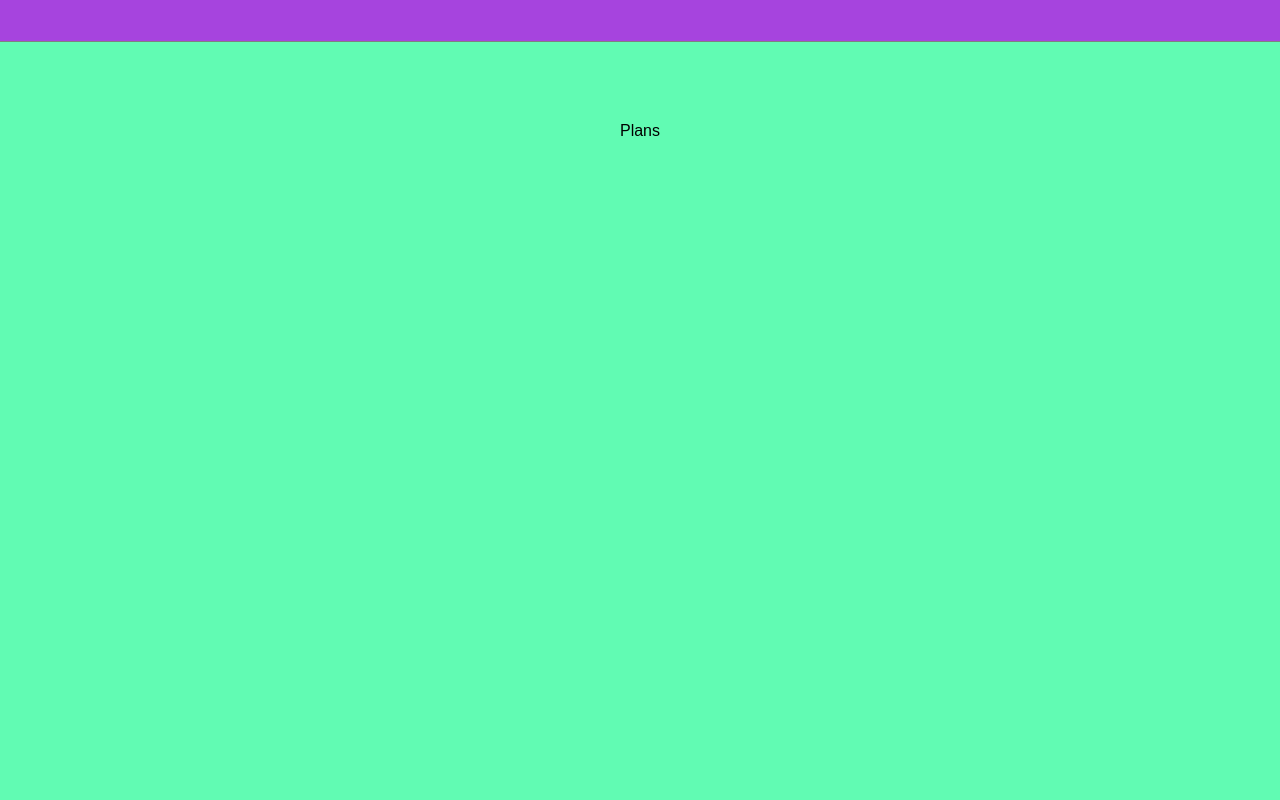
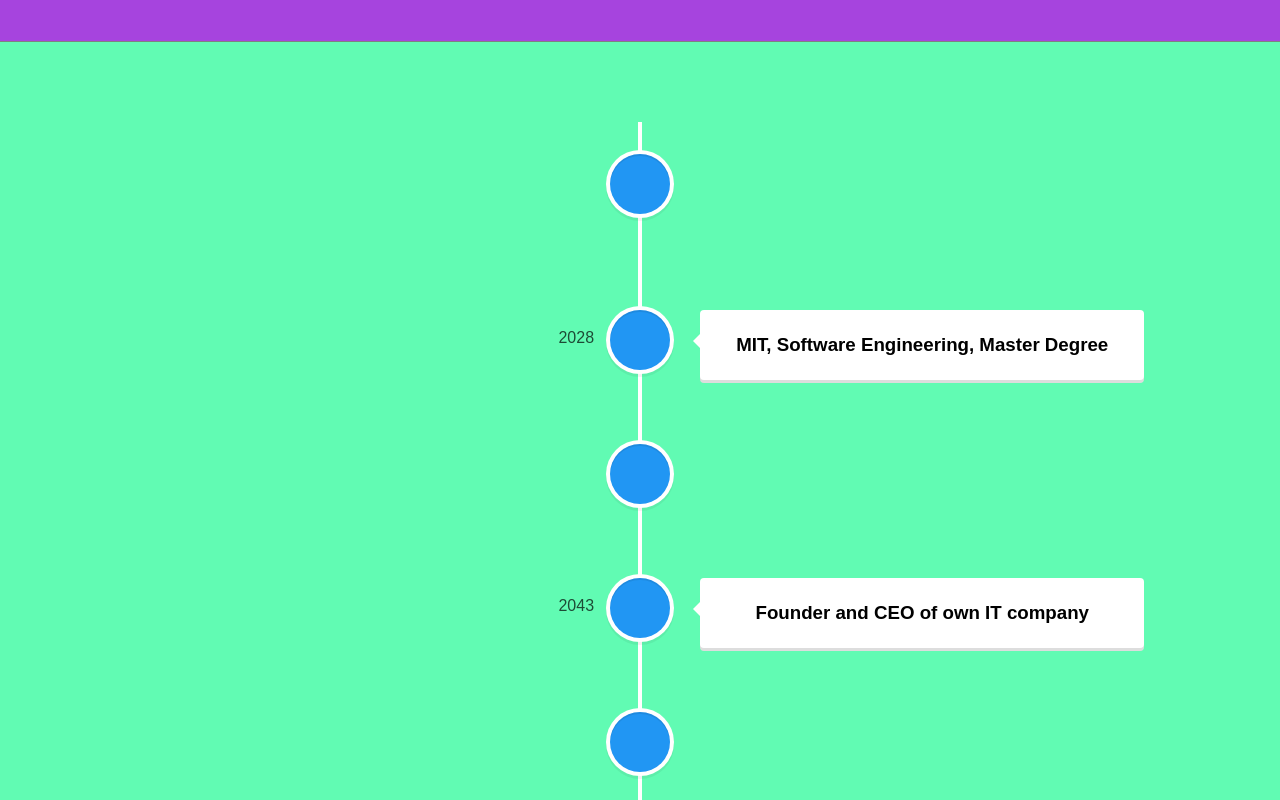
Before and after one commit to droidinspector/bio, a React (Create React App) app: page / in a window 1280 px wide. Shown: the part 1560-2360 px from the top of the page. Built offline with nearby package versions, Linux system fonts and the light colour scheme.

Commit message:
add content to plans

```diff
--- a/package.json
+++ b/package.json
@@ -10,6 +10,7 @@
     "react-dom": "^18.2.0",
     "react-image-gallery": "^1.2.8",
     "react-scripts": "5.0.1",
+    "react-vertical-timeline-component": "^3.5.2",
     "web-vitals": "^2.1.4"
   },
   "scripts": {
--- a/src/components/Plans.js
+++ b/src/components/Plans.js
@@ -1,9 +1,57 @@
+import { VerticalTimeline, VerticalTimelineElement }  from 'react-vertical-timeline-component';
+import 'react-vertical-timeline-component/style.min.css';
 import './Plans.css';
 
 function Plans() {
   return (
     <section className="section-plans">
-      Plans
+      <VerticalTimeline>
+        <VerticalTimelineElement
+          className="vertical-timeline-element--work"
+          date="2026"
+          iconStyle={{ background: 'rgb(33, 150, 243)', color: '#fff' }}
+        >
+          <h3 className="vertical-timeline-element-title">
+            AUCA, Software Engineering, Bachelor Degree
+          </h3>
+        </VerticalTimelineElement>
+        <VerticalTimelineElement
+          className="vertical-timeline-element--work"
+          date="2028"
+          iconStyle={{ background: 'rgb(33, 150, 243)', color: '#fff' }}
+        >
+          <h3 className="vertical-timeline-element-title">
+            MIT, Software Engineering, Master Degree
+          </h3>
+        </VerticalTimelineElement>
+        <VerticalTimelineElement
+          className="vertical-timeline-element--work"
+          date="2033"
+          iconStyle={{ background: 'rgb(33, 150, 243)', color: '#fff' }}
+        >
+          <h3 className="vertical-timeline-element-title">
+            Google, Director Software Development
+          </h3>
+        </VerticalTimelineElement>
+        <VerticalTimelineElement
+          className="vertical-timeline-element--work"
+          date="2043"
+          iconStyle={{ background: 'rgb(33, 150, 243)', color: '#fff' }}
+        >
+          <h3 className="vertical-timeline-element-title">
+            Founder and CEO of own IT company
+          </h3>
+        </VerticalTimelineElement>
+        <VerticalTimelineElement
+          className="vertical-timeline-element--work"
+          date="2048"
+          iconStyle={{ background: 'rgb(33, 150, 243)', color: '#fff' }}
+        >
+          <h3 className="vertical-timeline-element-title">
+            Self Made Multi Billionaire
+          </h3>
+        </VerticalTimelineElement>
+      </VerticalTimeline>
     </section>
   );
 }
```
Also changed, not shown: 1 other file (tests, documents, lock files or other folders).
